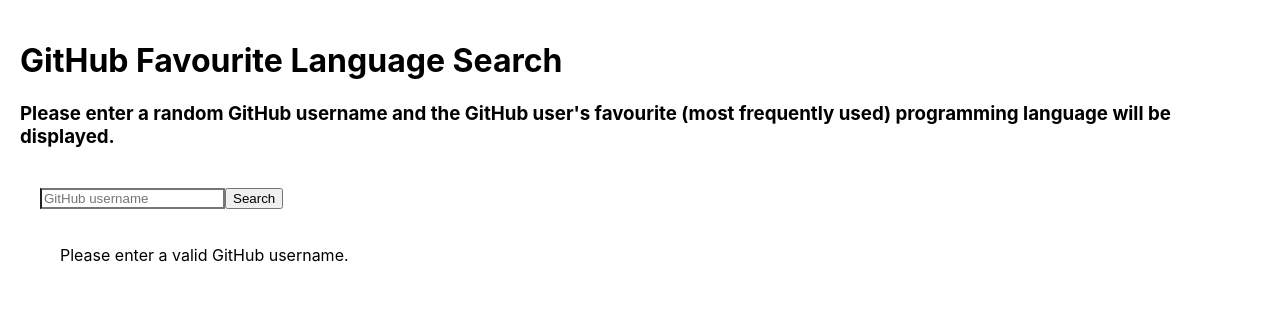
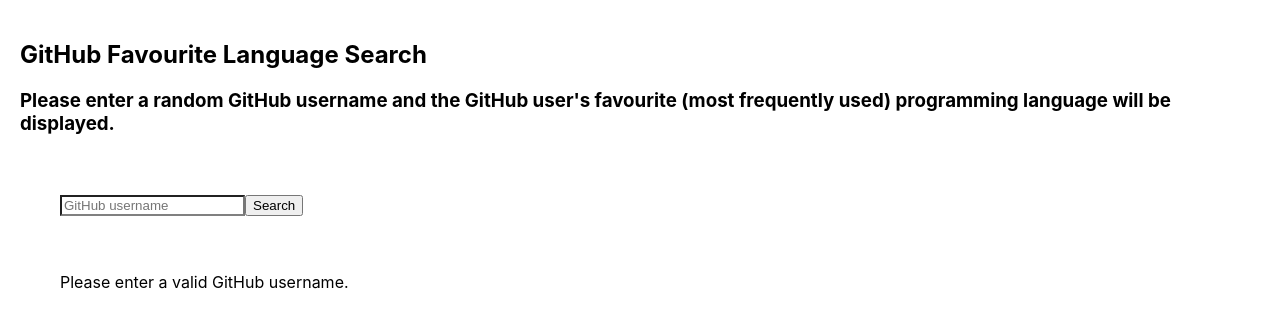
Before and after one commit to Jaroslaw-Roman-Cudzich/github-favourite-language-search, a React (Create React App) app: page / in a window 1280 px wide. Shown: the top 328 px of the page. Built offline with nearby package versions, Linux system fonts and the light colour scheme.

Commit message:
Updated the README file with edge cases, user stories, future features, next stage of the project.

```diff
--- a/src/App.js
+++ b/src/App.js
@@ -5,7 +5,7 @@
   return (
     <div
       style={{padding: "20px"}}>
-      <h1 >GitHub Favourite Language Search</h1>
+      <h2 >GitHub Favourite Language Search</h2>
       <h3>Please enter a random GitHub username and the GitHub user's favourite (most frequently used) programming language will be displayed.</h3>
       <SearchBar/>
     </div>
--- a/src/components/SearchBar.js
+++ b/src/components/SearchBar.js
@@ -1,6 +1,6 @@
 import React, { useState } from "react";
 import axios from "axios";
-import Results from "./Results";
+import SearchResults from "./SearchResults";
 
 const SearchBar = () => {
     const [searchInput, setSearchInput] = useState('');
@@ -25,10 +25,10 @@
     return (
         <>
         <div
-        style={{padding: "20px"}}>
+        style={{padding: "40px"}}>
         <form>
             <input
-                style={{borderBlockStyle: "solid"}}
+                style={{borderBlockEndColor: "grey"}}
                 id="username"
                 name="username"
                 type="text"
@@ -40,7 +40,7 @@
             <button type="button" onClick={handleClick}>Search</button>
         </form>
         </div>
-        <Results repos={repos} />
+        <SearchResults repos={repos} />
         </>
     );
 };
--- a/src/components/Results.js
+++ b/src/components/SearchResults.js
@@ -1,13 +1,11 @@
 import React from "react";
 
-const Results = (props) => {
+const SearchResults = (props) => {
     const { repos } = props;
     console.log("GitHub user's repos: ", repos.data);
 
     const mostFreqLanguage =
         repos.length === 0 ? (
-
-                // repos.data.map((item) => <li key={item.id}>{item.language}</li>)
 
             <span>Please enter a valid GitHub username.</span>
         ) : (
@@ -25,4 +23,4 @@
     return <ul>{mostFreqLanguage}</ul>;
 };
 
-export default Results;
+export default SearchResults;
```
Also changed, not shown: src/images/searchResultLogic.png (added), 1 other file (tests, documents, lock files or other folders).
